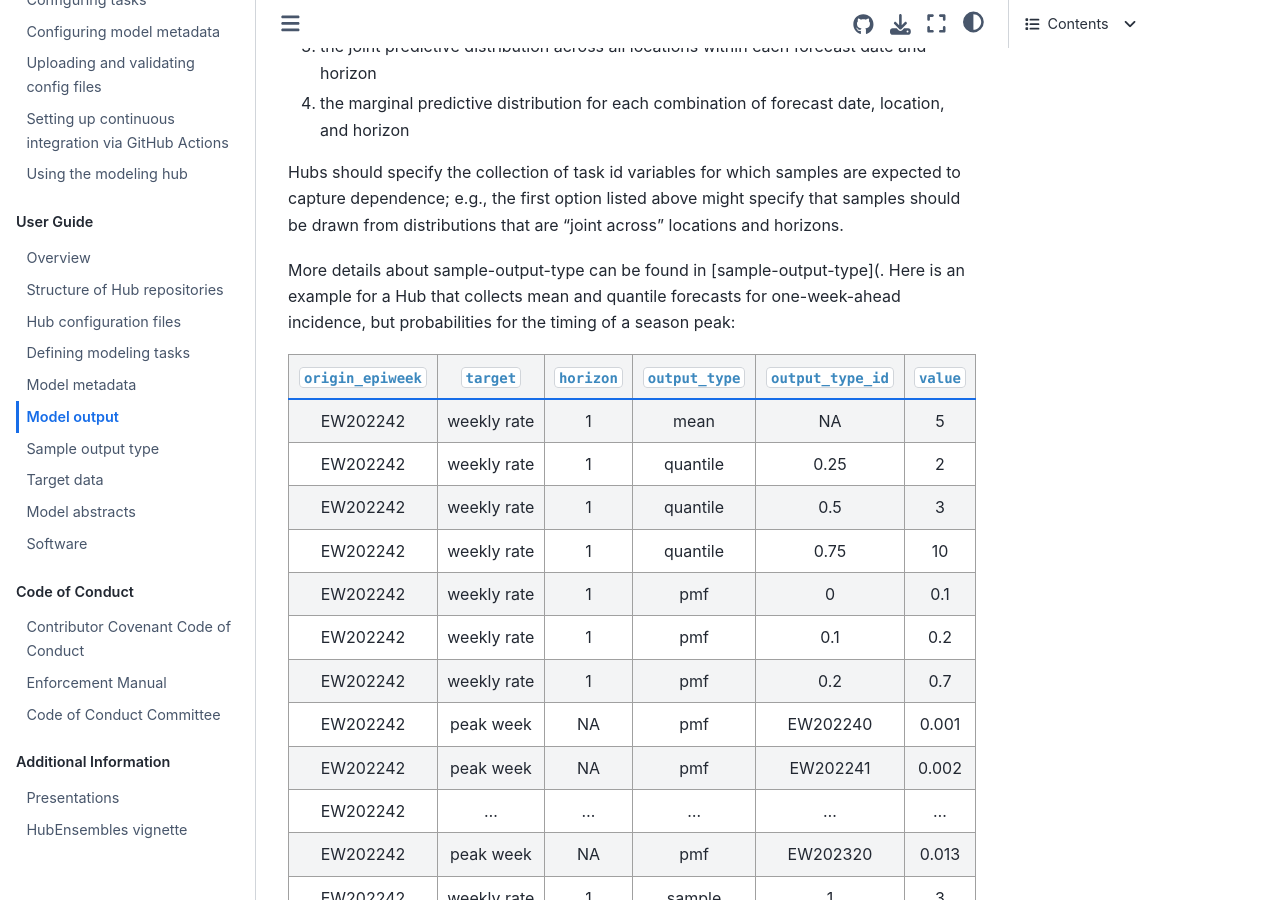
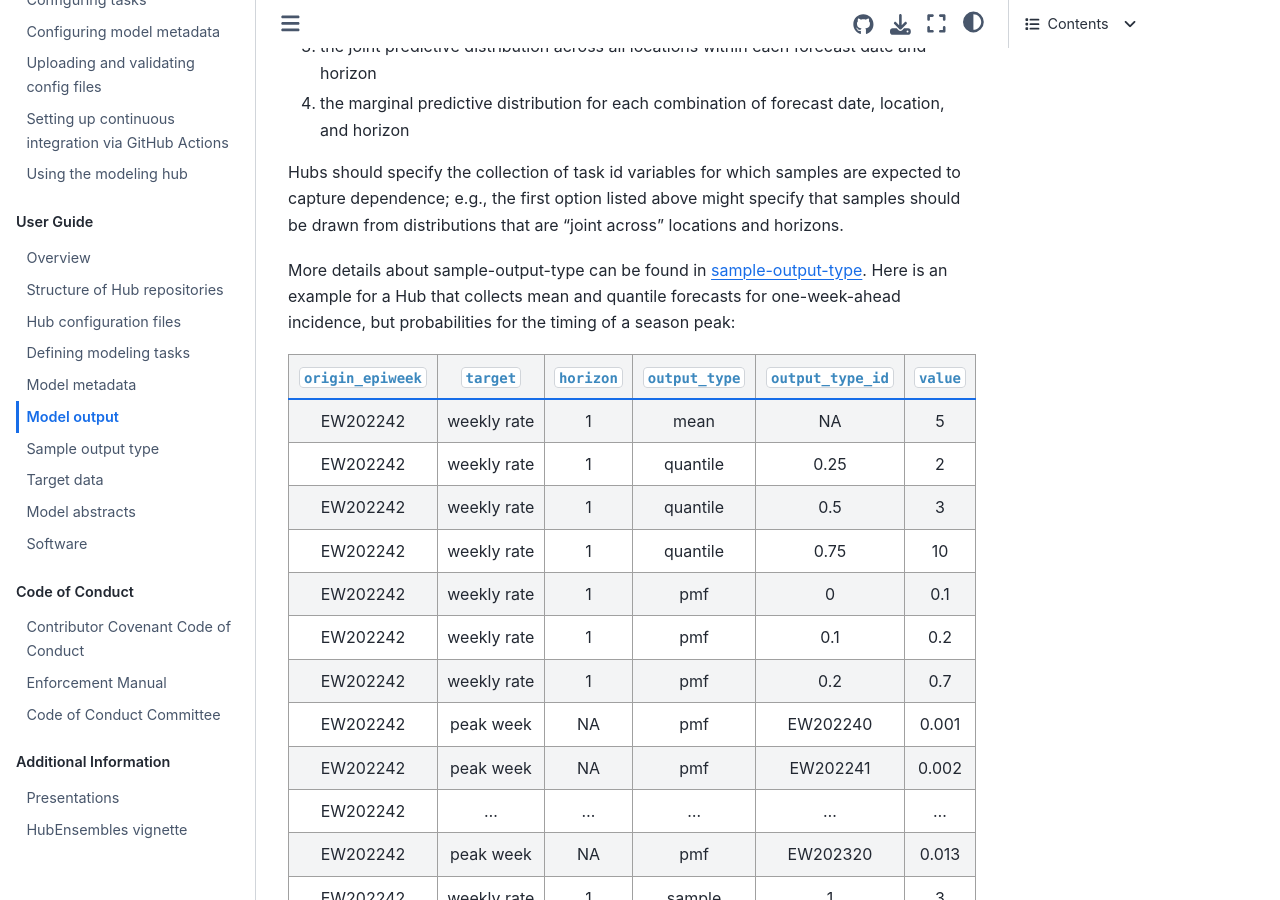
Before and after one commit to hubverse-org/hubDocs, a Sphinx documentation site: the page built from docs/source/user-guide/model-output.md, in a window 1280 px wide and 900 px high, scrolled down 1961 px. Built offline with Sphinx 7.4.7 and the Sphinx Book theme 1.1.4, drawn with Linux system fonts in a browser that asks for light colours; part of the change alters nothing that is shown.

```diff
--- a/docs/source/user-guide/model-output.md
+++ b/docs/source/user-guide/model-output.md
@@ -50,7 +50,7 @@ We emphasize that the `mean`, `median`, `quantile`, `cdf`, and `pmf` representat
 
 Hubs should specify the collection of task id variables for which samples are expected to capture dependence; e.g., the first option listed above might specify that samples should be drawn from distributions that are “joint across” locations and horizons.
 
-More details about sample-output-type can be found in [sample-output-type](.
+More details about sample-output-type can be found in [sample-output-type](https://hubverse.io/en/latest/user-guide/sample-output-type.html).
 Here is an example for a Hub that collects mean and quantile forecasts for one-week-ahead incidence, but probabilities for the timing of a season peak:
 
 
```
